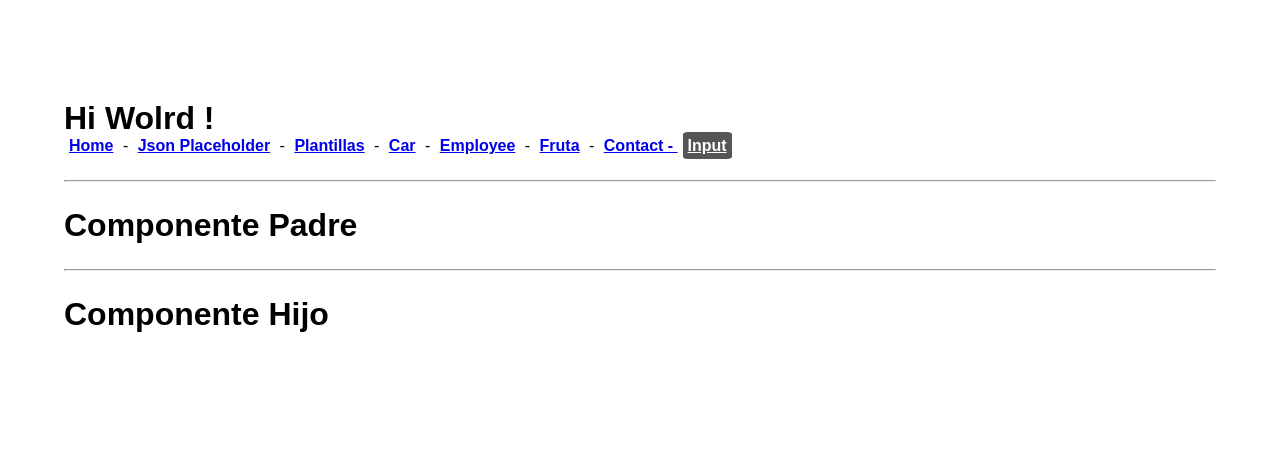
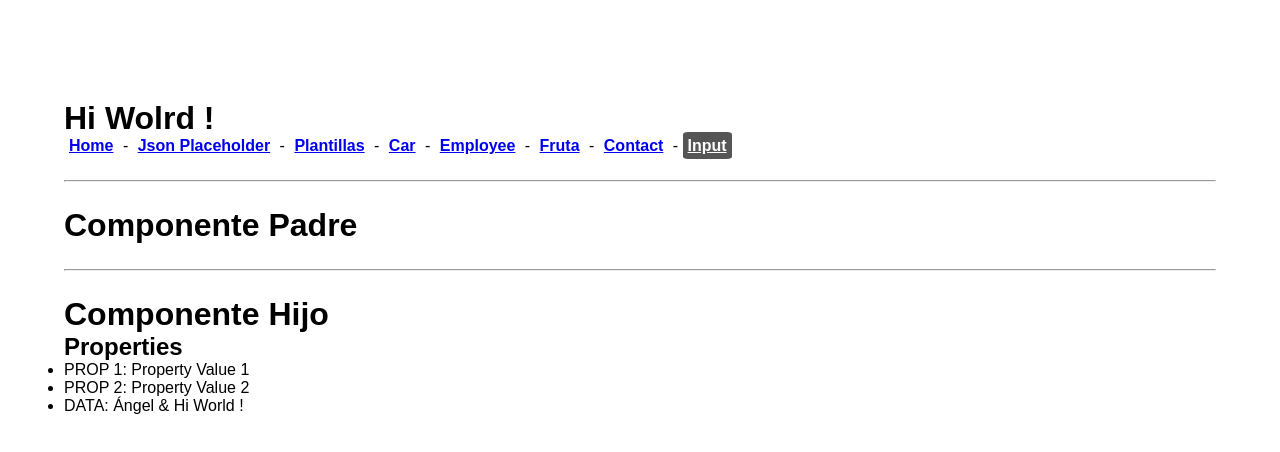
Before and after one commit to angelherce/udemy-angular-01, an Angular app in the folder curso-angular-01/: page /input in a window 1280 px wide. Shown: the top 452 px of the page. Built offline with nearby package versions, Linux system fonts and the light colour scheme.

Commit message:
Sección 14: V103 - Ejercicio con propiedades Input (Decorador @Input) - Se han configurado los componentes "ChildComponent" y "ParentComponent" para que el padre pueda pasarle datos al hijo

```diff
--- a/curso-angular-01/src/app/app.component.html
+++ b/curso-angular-01/src/app/app.component.html
@@ -7,7 +7,7 @@
    <a [routerLink]="['/car']" [routerLinkActive]="['option-active']">Car</a> -
    <a [routerLink]="['/employee']" [routerLinkActive]="['option-active']">Employee</a> -
    <a [routerLink]="['/fruta']" [routerLinkActive]="['option-active']">Fruta</a> -
-   <a [routerLink]="['/contact']" [routerLinkActive]="['option-active']">Contact - </a>
+   <a [routerLink]="['/contact']" [routerLinkActive]="['option-active']">Contact</a> -
    <a [routerLink]="['/input']" [routerLinkActive]="['option-active']">Input</a>
 </nav>
 
--- a/curso-angular-01/src/app/components/input/child/child.component.html
+++ b/curso-angular-01/src/app/components/input/child/child.component.html
@@ -1 +1,9 @@
 <h1>{{title}}</h1>
+
+<h2>Properties</h2>
+
+<ul>
+   <li>PROP 1: {{prop1}}</li>
+   <li>PROP 2: {{prop2}}</li>
+   <li>DATA: {{data.name}} & {{data.msg}}</li>
+</ul>
--- a/curso-angular-01/src/app/components/input/child/child.component.ts
+++ b/curso-angular-01/src/app/components/input/child/child.component.ts
@@ -1,4 +1,4 @@
-import { Component, OnInit } from '@angular/core';
+import { Component, Input, OnInit } from '@angular/core';
 
 @Component({
   selector: 'app-child',
@@ -9,6 +9,15 @@ export class ChildComponent implements OnInit {
 
    public title:string = 'Componente Hijo';
 
+   @Input('text1')
+   public prop1:string;
+
+   @Input('text2')
+   public prop2:string;
+
+   @Input()
+   public data:any;
+
   public constructor() { }
 
   public ngOnInit(): void {
--- a/curso-angular-01/src/app/components/input/parent/parent.component.html
+++ b/curso-angular-01/src/app/components/input/parent/parent.component.html
@@ -2,4 +2,4 @@
 
 <hr/>
 
-<app-child></app-child>
+<app-child [text1]="'Property Value 1'" [text2]="'Property Value 2'" [data]="data"></app-child>
--- a/curso-angular-01/src/app/components/input/parent/parent.component.ts
+++ b/curso-angular-01/src/app/components/input/parent/parent.component.ts
@@ -9,6 +9,11 @@ export class ParentComponent implements OnInit {
 
    public title:string = 'Componente Padre';
 
+   public data:any = {
+      name: "Ángel",
+      msg: "Hi World !"
+   }
+
   public constructor() { }
 
   public ngOnInit(): void {
```
